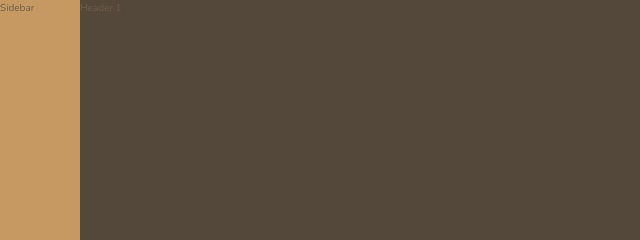
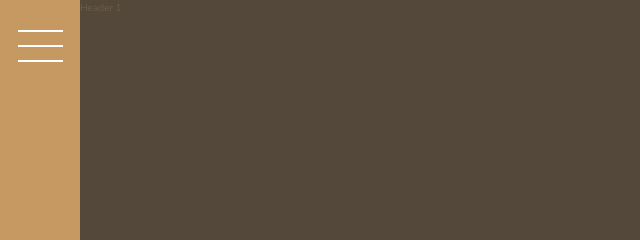
Before and after one commit to AndrzejKnit/nexter, a plain HTML site: page index.html in a window 1280 px wide. Shown: the top 240 px of the page, 0-640 px from the left. Drawn offline with nearby package versions, Linux system fonts and the light colour scheme.

Commit message:
Lesson117: building the Sidebar

```diff
--- a/css/style.css
+++ b/css/style.css
@@ -73,7 +73,27 @@ body {
 .sidebar {
   background-color: #c69963;
   grid-column: sidebar-start / sidebar-end;
-  grid-row: 1 / -1; }
+  grid-row: 1 / -1;
+  display: flex;
+  justify-content: center; }
+
+.nav-btn {
+  border: none;
+  border-radius: 0;
+  background-color: #fff;
+  height: 2px;
+  width: 4.5rem;
+  margin-top: 4.5rem; }
+  .nav-btn::before, .nav-btn::after {
+    background-color: #fff;
+    height: 2px;
+    width: 4.5rem;
+    content: "";
+    display: block; }
+  .nav-btn::before {
+    transform: translateY(-1.5rem); }
+  .nav-btn::after {
+    transform: translateY(1.3rem); }
 
 .header {
   background-color: #54483A;
--- a/index.html
+++ b/index.html
@@ -13,7 +13,7 @@
     </head>
     <body class="container">
         <div class="sidebar">
-            Sidebar
+            <button class="nav-btn"></button>
         </div>
         <header class="header">
             Header 1
--- a/sass/_sidebar.scss
+++ b/sass/_sidebar.scss
@@ -2,4 +2,29 @@
     background-color: $color-primary;
     grid-column: sidebar-start / sidebar-end;
     grid-row: 1 / -1;
+    display: flex;
+    justify-content: center;
 }
+
+.nav-btn {
+    border: none;
+    border-radius: 0;
+
+    background-color: #fff;
+    height: 2px;
+    width: 4.5rem;
+    margin-top: 4.5rem;
+
+    &::before,
+    &::after {
+        background-color: #fff;
+    height: 2px;
+    width: 4.5rem;
+    content: "";
+    display: block;
+    }
+
+    &::before { transform: translateY(-1.5rem); }
+    &::after { transform: translateY(1.3rem); }
+
+}
```
